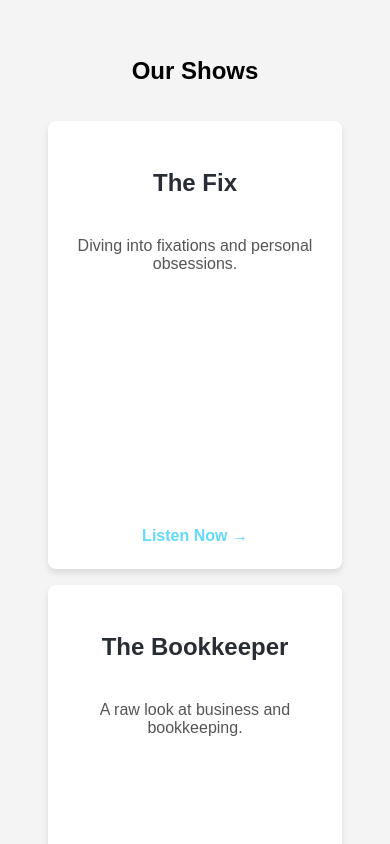
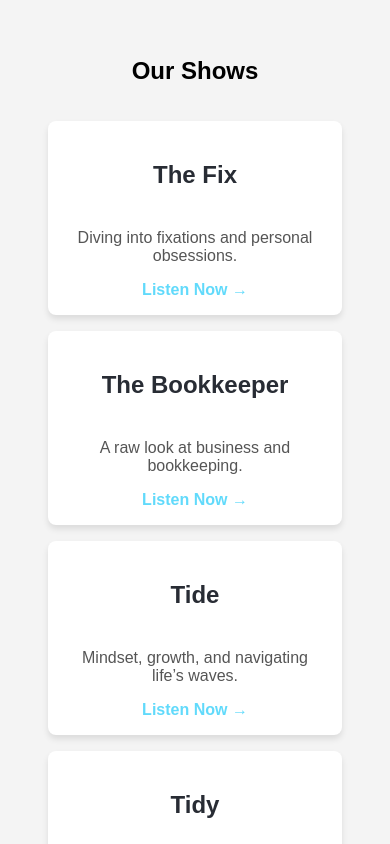
Before and after one commit to dee-k26/deemedia, a React (Create React App) app: page / in a window 390 px wide. Shown: the part 1040-1884 px from the top of the page. Built offline with nearby package versions, Linux system fonts and the light colour scheme.

Commit message:
fix thefix form labels

```diff
--- a/src/styles/shows_styles.css
+++ b/src/styles/shows_styles.css
@@ -24,7 +24,7 @@
   /* Shows Grid Layout */
   .shows-grid {
     display: grid;
-    grid-template-columns: repeat(auto-fit, minmax(250px, 1fr));
+    grid-template-columns: repeat(auto-fit, minmax(280px, 1fr));
     gap: 20px;
     padding: 1rem;
   }
@@ -40,7 +40,8 @@
     display: flex;
     flex-direction: column;
     justify-content: space-between;
-    height: 400px; /* Fixed height for uniform size */
+    height: auto; /* Allow height to adjust dynamically */
+    min-height: 400px;
   }
 
   .show-card:hover {
@@ -94,5 +95,11 @@
 
     .shows-grid {
       grid-template-columns: 1fr;
+      gap: 15px;
+    }
+
+    .show-card {
+      min-height: auto;
+      padding: 1rem;
     }
   }
--- a/src/styles/thefix_styles.css
+++ b/src/styles/thefix_styles.css
@@ -49,12 +49,15 @@
     display: flex;
     flex-direction: column;
     gap: 15px;
+    align-items: center;
   }
 
   label {
     font-size: 1rem;
     font-weight: bold;
     color: #333;
+    text-align: left;
+    width: 100%;
   }
 
   input, textarea {
@@ -63,6 +66,7 @@
     border: 1px solid #ccc;
     border-radius: 5px;
     font-size: 1rem;
+    max-width: 600px;
   }
 
   .checkbox-group {
```
